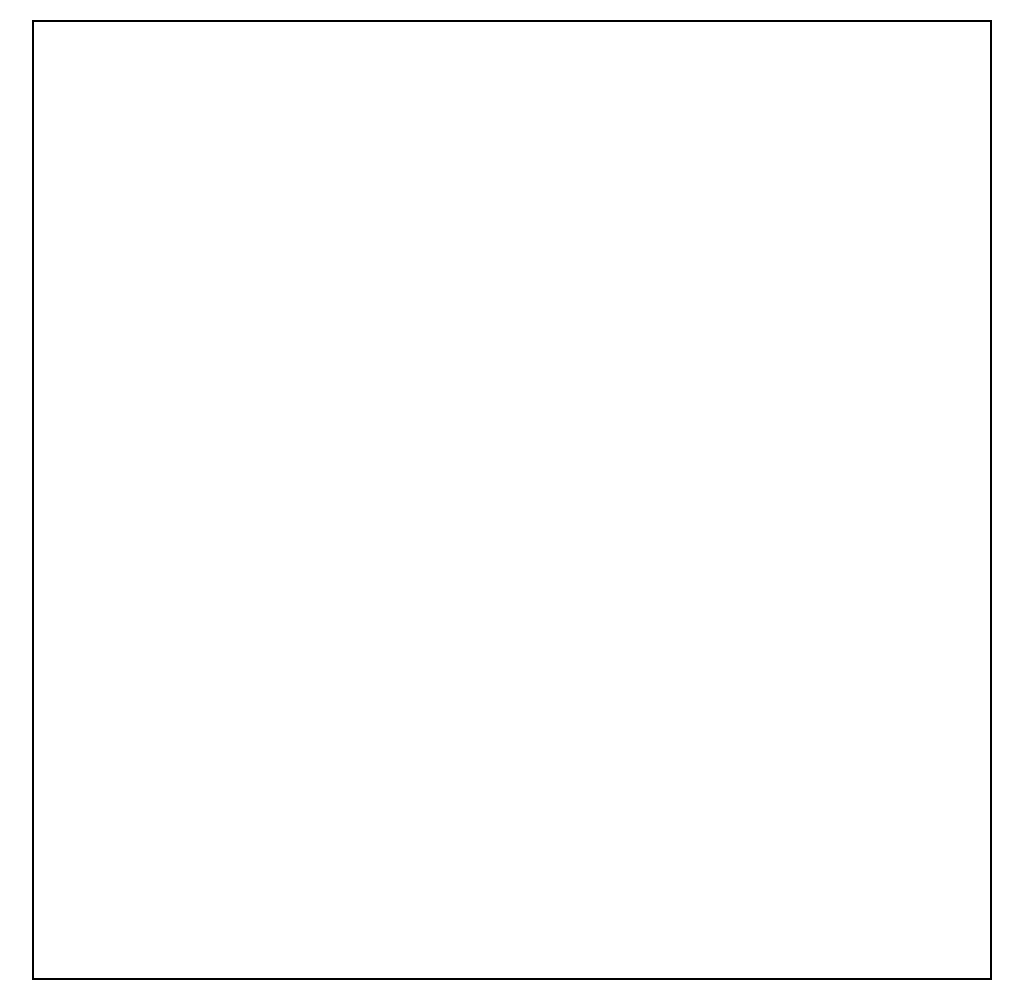
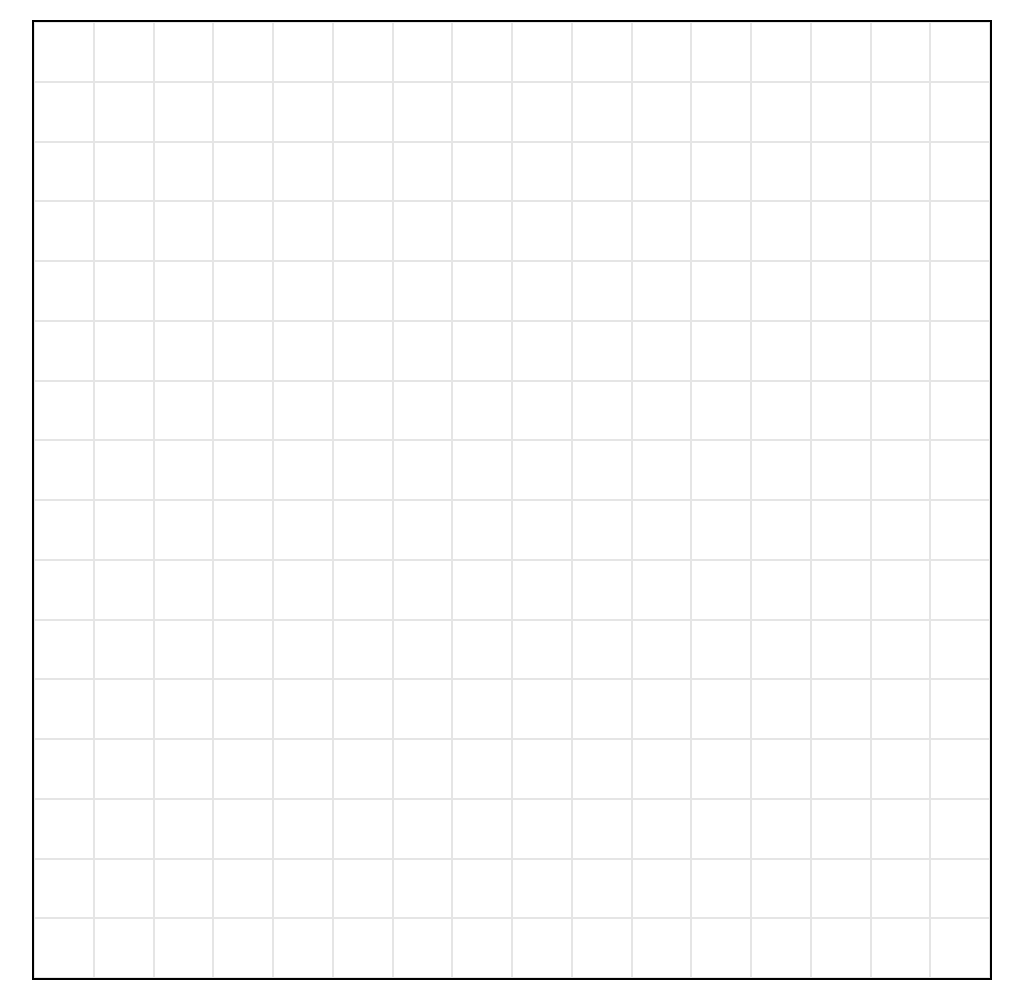
Before and after one commit to OnyxMcQueen/etch-a-sketch, a plain HTML site: page index.html in a window 1280 px wide. Shown: the whole page, without its empty margins (128-1151 px from the left). Drawn offline with Linux system fonts and the light colour scheme.

Commit message:
Generate initial grid layout with flexible square sizing; Add DOMContentLoaded event listener to generate grid on load

```diff
--- a/script.js
+++ b/script.js
@@ -0,0 +1,24 @@
+function generateGrid(sizeofOneSide = 16){
+  const gridContainer = document.querySelector('#container');
+
+  const amountOfSquares = sizeofOneSide * sizeofOneSide;
+  const squareSize = calculateSizeOfSquare(sizeofOneSide, 956);
+
+  for(let i = 1; i <= amountOfSquares; i++){
+    let square = document.createElement('div');
+    square.classList.add('square');
+    square.style.height = `${squareSize}px`;
+    square.style.width = `${squareSize}px`;
+
+    gridContainer.appendChild(square);
+  }
+}
+
+function calculateSizeOfSquare(amountPerOneSide, containerWidth){
+  return containerWidth / amountPerOneSide;
+}
+
+// Run the function after the DOM is fully loaded
+document.addEventListener('DOMContentLoaded', () => {
+  generateGrid();
+});
--- a/style.css
+++ b/style.css
@@ -6,11 +6,14 @@
 
 #container {
   display: flex;
-  justify-content: center;
-  align-items: center;
   flex-wrap: wrap;
   height: 960px;
   width: 960px;
   border: 2px solid black;
   margin: 20px auto;
 }
+
+.square {
+  border: 1px solid rgba(0, 0, 0, 0.1);
+  background-color: white;
+}
```
